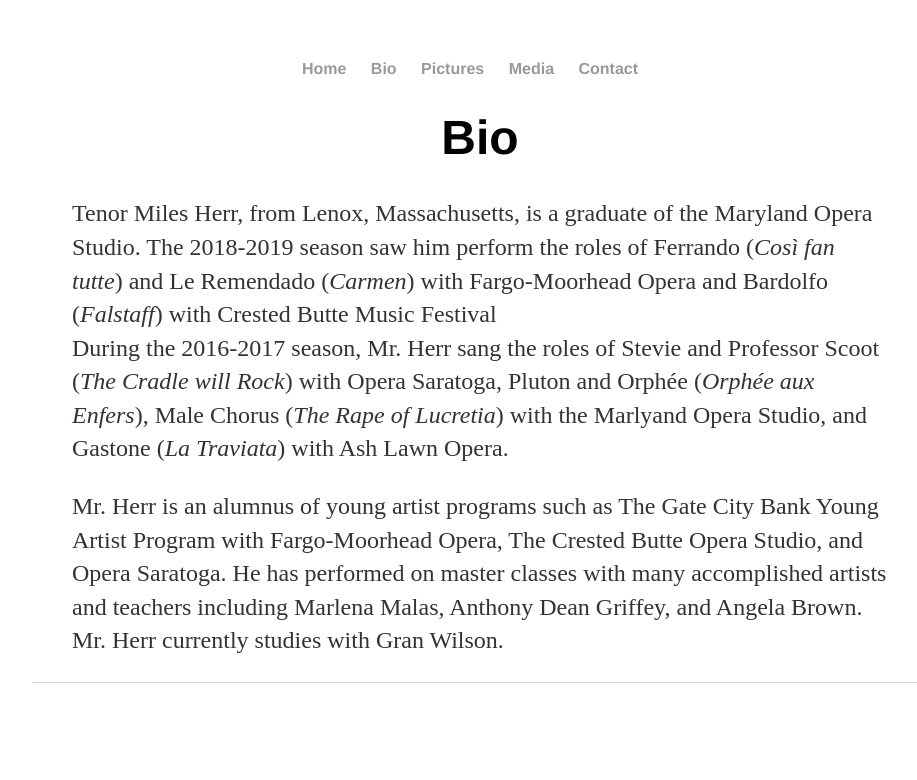
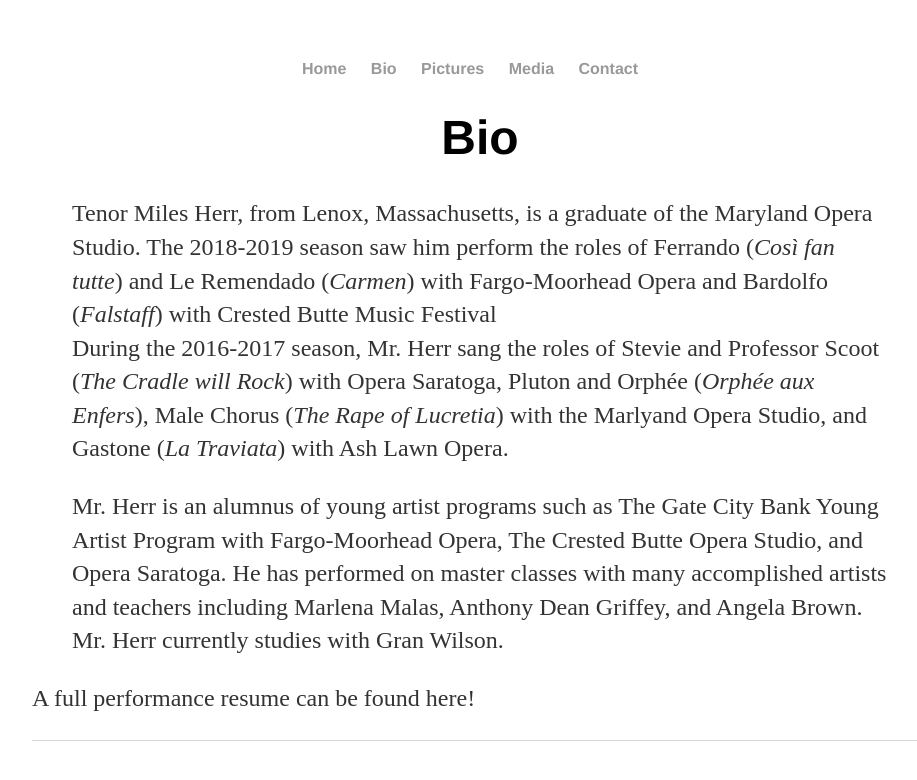
Before and after one commit to leemlb06pmi/leemlb06pmi.github.io, a Jekyll site: the page built from bio/index.html, in a window 1280 px wide. Shown: the top 780 px of the page, without its empty margins (160-1077 px from the left). Built offline with Jekyll 4.4.1, drawn with Linux system fonts in a browser that asks for light colours.

Commit message:
Update index.html

```diff
--- a/bio/index.html
+++ b/bio/index.html
@@ -12,3 +12,4 @@ During the 2016-2017 season, Mr. Herr sang the roles of Stevie and Professor Sco
 <blockquote>
 <p style="text-align:left;">Mr. Herr is an alumnus of young artist programs such as The Gate City Bank Young Artist Program with Fargo-Moorhead Opera, The Crested Butte Opera Studio, and Opera Saratoga.  He has performed on master classes with many accomplished artists and teachers including Marlena Malas, Anthony Dean Griffey, and Angela Brown. Mr. Herr currently studies with Gran Wilson.</p>
 </blockquote>
+<p style="text-align:left;"> A full performance resume can be found here!</p>
```
